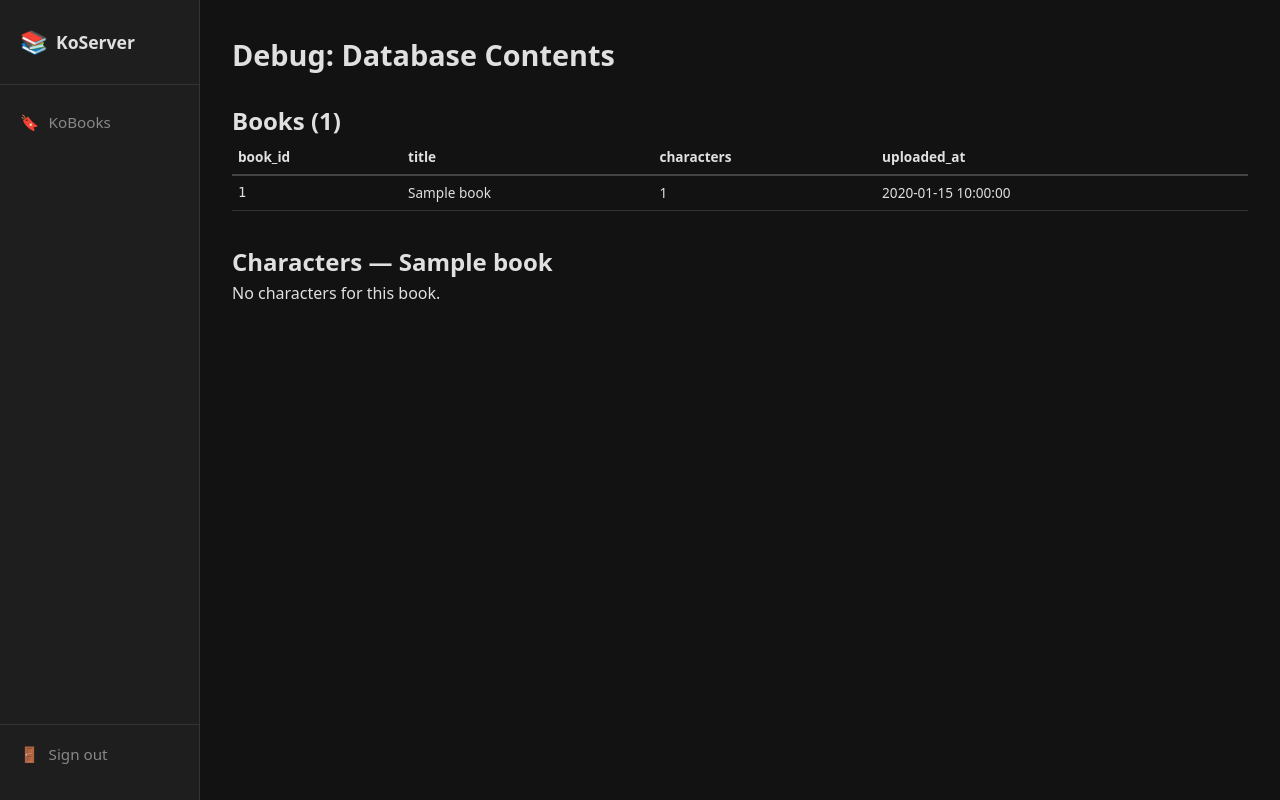
After one commit to nefelodamon/KoServer, a FastAPI app: template koserver/app/services/kobooks/templates/debug.html in a window 1280 px wide. The commit adds this page. Run offline with FastAPI, Linux system fonts and the light colour scheme; the template is opened without the code that fills it: most values are stand-ins (such as "Sample title", 1, 10 or a date in 2020); parts of the project's set-up code (start-up, migrations or seed data) failed here and were passed over.

Commit message:
Fix ingress root path in all template URLs, add debug page (0.1.13)
All hardcoded /static/ and /services/ paths in templates now use the
{{ root }} prefix derived from request.scope["root_path"], fixing 404s
when accessed through HA ingress. Added /services/kobooks/debug to
inspect DB contents from the browser.

Co-Authored-By: Claude Sonnet 4.6 <noreply@anthropic.com>

```diff
--- a/koserver/app/services/kobooks/templates/book.html
+++ b/koserver/app/services/kobooks/templates/book.html
@@ -4,7 +4,7 @@
 
 {% block content %}
 <div class="page-header">
-  <a href="/services/kobooks" class="back-link">← Library</a>
+  <a href="{{ root }}/services/kobooks" class="back-link">← Library</a>
   <h1>{{ book.title }}</h1>
 </div>
 
@@ -28,10 +28,10 @@
     <div class="character-portrait-wrap {% if not char.unlocked %}spoiler-blur{% endif %}">
       <img
         class="character-portrait"
-        src="/services/kobooks/portraits/{{ book.book_id }}/{{ char.portrait_file if char.portrait_file else '__placeholder__' }}"
+        src="{{ root }}/services/kobooks/portraits/{{ book.book_id }}/{{ char.portrait_file if char.portrait_file else '__placeholder__' }}"
         alt="Portrait of {{ char.name }}"
         loading="lazy"
-        onerror="this.src='/static/placeholder.svg'"
+        onerror="this.src='{{ root }}/static/placeholder.svg'"
       />
       {% if not char.unlocked %}
       <div class="spoiler-overlay" onclick="revealSpoiler(this)">
--- /dev/null
+++ b/koserver/app/services/kobooks/templates/debug.html
@@ -0,0 +1,65 @@
+{% extends "base.html" %}
+{% block title %}Debug — KoBooks{% endblock %}
+
+{% block content %}
+<div class="page-header">
+  <h1>Debug: Database Contents</h1>
+</div>
+
+<h2>Books ({{ books | length }})</h2>
+{% if books %}
+<table style="width:100%;border-collapse:collapse;margin-bottom:2rem;font-size:0.85rem">
+  <thead>
+    <tr style="text-align:left;border-bottom:2px solid #444">
+      <th style="padding:6px">book_id</th>
+      <th style="padding:6px">title</th>
+      <th style="padding:6px">characters</th>
+      <th style="padding:6px">uploaded_at</th>
+    </tr>
+  </thead>
+  <tbody>
+  {% for book in books %}
+    <tr style="border-bottom:1px solid #333">
+      <td style="padding:6px;font-family:monospace">{{ book.book_id }}</td>
+      <td style="padding:6px">{{ book.title }}</td>
+      <td style="padding:6px">{{ book.character_count }}</td>
+      <td style="padding:6px">{{ book.uploaded_at }}</td>
+    </tr>
+  {% endfor %}
+  </tbody>
+</table>
+{% else %}
+<p>No books in database.</p>
+{% endif %}
+
+{% for book in books %}
+<h2>Characters — {{ book.title }}</h2>
+{% set chars = all_characters[book.book_id] %}
+{% if chars %}
+<table style="width:100%;border-collapse:collapse;margin-bottom:2rem;font-size:0.8rem">
+  <thead>
+    <tr style="text-align:left;border-bottom:2px solid #444">
+      <th style="padding:4px">name</th>
+      <th style="padding:4px">role</th>
+      <th style="padding:4px">unlocked</th>
+      <th style="padding:4px">portrait_file</th>
+      <th style="padding:4px">first_seen_page</th>
+    </tr>
+  </thead>
+  <tbody>
+  {% for char in chars %}
+    <tr style="border-bottom:1px solid #333">
+      <td style="padding:4px">{{ char.name }}</td>
+      <td style="padding:4px">{{ char.role }}</td>
+      <td style="padding:4px">{{ char.unlocked }}</td>
+      <td style="padding:4px;font-family:monospace">{{ char.portrait_file }}</td>
+      <td style="padding:4px">{{ char.first_seen_page }}</td>
+    </tr>
+  {% endfor %}
+  </tbody>
+</table>
+{% else %}
+<p>No characters for this book.</p>
+{% endif %}
+{% endfor %}
+{% endblock %}
--- a/koserver/app/services/kobooks/templates/library.html
+++ b/koserver/app/services/kobooks/templates/library.html
@@ -11,7 +11,7 @@
 {% if books %}
 <div class="book-grid">
   {% for book in books %}
-  <a href="/services/kobooks/books/{{ book.book_id }}" class="book-card">
+  <a href="{{ root }}/services/kobooks/books/{{ book.book_id }}" class="book-card">
     <div class="book-card-cover">
       <span class="book-cover-icon">📖</span>
     </div>
--- a/koserver/app/templates/base.html
+++ b/koserver/app/templates/base.html
@@ -1,10 +1,11 @@
+{% set root = request.scope.get("root_path", "").rstrip("/") %}
 <!DOCTYPE html>
 <html lang="en">
 <head>
   <meta charset="UTF-8" />
   <meta name="viewport" content="width=device-width, initial-scale=1.0" />
   <title>{% block title %}KoServer{% endblock %}</title>
-  <link rel="stylesheet" href="/static/style.css" />
+  <link rel="stylesheet" href="{{ root }}/static/style.css" />
 </head>
 <body>
   <nav class="sidebar">
@@ -14,14 +15,14 @@
     </div>
     <ul class="sidebar-nav">
       <li>
-        <a href="/services/kobooks" class="nav-link {% block nav_kobooks %}{% endblock %}">
+        <a href="{{ root }}/services/kobooks" class="nav-link {% block nav_kobooks %}{% endblock %}">
           <span class="nav-icon">🔖</span> KoBooks
         </a>
       </li>
       {# Future services inserted here #}
     </ul>
     <div class="sidebar-footer">
-      <a href="/logout" class="nav-link">
+      <a href="{{ root }}/logout" class="nav-link">
         <span class="nav-icon">🚪</span> Sign out
       </a>
     </div>
@@ -31,7 +32,7 @@
     {% block content %}{% endblock %}
   </main>
 
-  <script src="/static/app.js"></script>
+  <script src="{{ root }}/static/app.js"></script>
   {% block scripts %}{% endblock %}
 </body>
 </html>
--- a/koserver/config.yaml
+++ b/koserver/config.yaml
@@ -1,5 +1,5 @@
 name: KoServer
-version: "0.1.12"
+version: "0.1.13"
 slug: koserver
 description: Host for various services including KoBooks (KOReader character viewer)
 url: https://github.com/nefelodamon/KoServer
```
Also changed, not shown: koserver/app/services/kobooks/router.py (+16 -0 lines).
